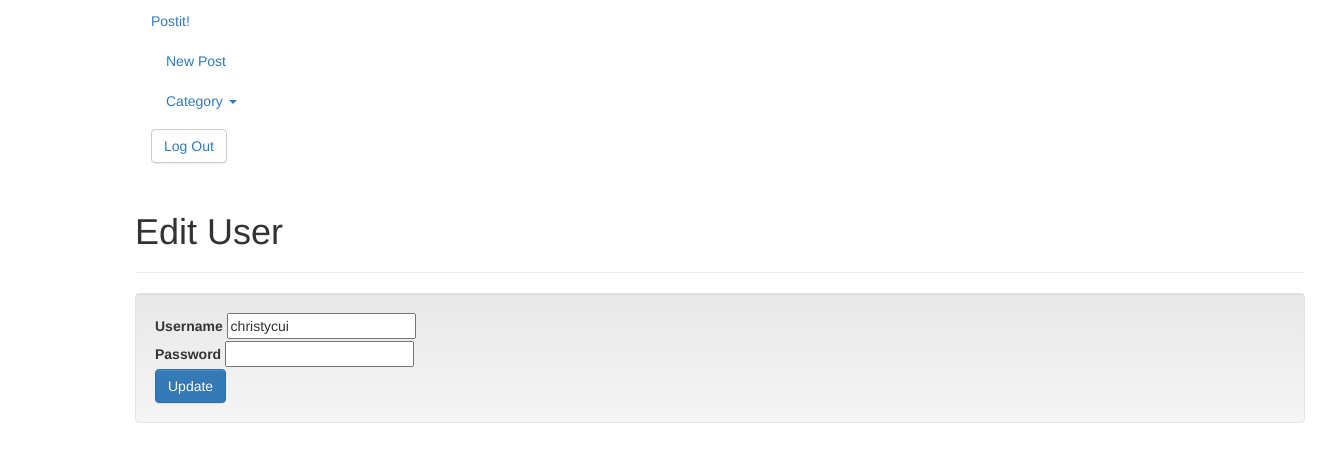
After one commit to christycui/tl-postit, a Rails app: page /users/1/edit in a window 1320 px wide. The commit adds this page. Shown: the top 462 px of the page. Run offline with Rails 7, Linux system fonts and the light colour scheme; a user stored in the database is signed in; data comes from the database, SQL or seed files in the repository; style sheets or scripts are compiled from the project's sources; some libraries are stand-ins or nearby versions.

Commit message:
add show, edit and update to users

```diff
--- a/app/controllers/sessions_controller.rb
+++ b/app/controllers/sessions_controller.rb
@@ -10,7 +10,7 @@ class SessionsController < ApplicationController
     if user && user.authenticate(params[:password])
       # save user id not user because cookie has size limit
       session[:user_id] = user.id
-      flash[:notice] = 'You are logged in successfully!'
+      flash[:notice] = 'You are now logged in.'
       redirect_to root_path
     else
       flash.now[:notice] = 'There is something wrong with your username and password. Try again or register <a href="/register">here</a>'.html_safe
--- a/app/controllers/users_controller.rb
+++ b/app/controllers/users_controller.rb
@@ -1,4 +1,8 @@
 class UsersController < ApplicationController
+  before_action :set_user, only: [:show, :edit, :update]
+
+  def show
+  end
 
   def new
     @user = User.new
@@ -17,8 +21,26 @@ class UsersController < ApplicationController
     end
   end
 
+  def edit
+
+  end
+
+  def update
+    if @user.update(user_params)
+      flash[:notice] = "Profile updated."
+      redirect_to user_path(@user)
+    else
+      render :edit
+    end
+  end
+
   private
   def user_params
     params.require(:user).permit!
   end
+
+  def set_user
+    @user = User.find(current_user.id)
+  end
+
 end
--- /dev/null
+++ b/app/views/users/_profile.html.erb
@@ -0,0 +1,17 @@
+<div class='well'>
+  <%= form_for @user do |f| %>
+    <div class='control-group'>
+      <%= f.label :username %>
+      <%= f.text_field :username %>
+    </div>
+
+    <div class='control-group'>
+      <%= f.label :password %>
+      <%= f.password_field :password %>
+    </div>
+
+    <div class='control-group'>
+      <%= f.submit @user.new_record? ? 'Register' : 'Update', class: 'btn btn-primary'%>
+    </div>
+  <% end %>
+</div>
--- /dev/null
+++ b/app/views/users/edit.html.erb
@@ -0,0 +1,3 @@
+<%= render 'shared/content_title', title: 'Edit User' %>
+
+<%= render 'profile' %>
--- a/config/routes.rb
+++ b/config/routes.rb
@@ -9,5 +9,5 @@ PostitTemplate::Application.routes.draw do
     resources :comments, only: [:create]
   end
   resources :categories, only: [:create, :show, :new]
-  resources :users, only: [:create, :edit, :update]
+  resources :users, only: [:show, :create, :edit, :update]
 end
```
Also changed, not shown: app/views/comments/_comment.html.erb (added, +10 -0 lines), app/views/posts/show.html.erb (+1 -7 lines), app/views/users/new.html.erb (+1 -17 lines), app/views/users/show.html.erb (added, +27 -0 lines).
